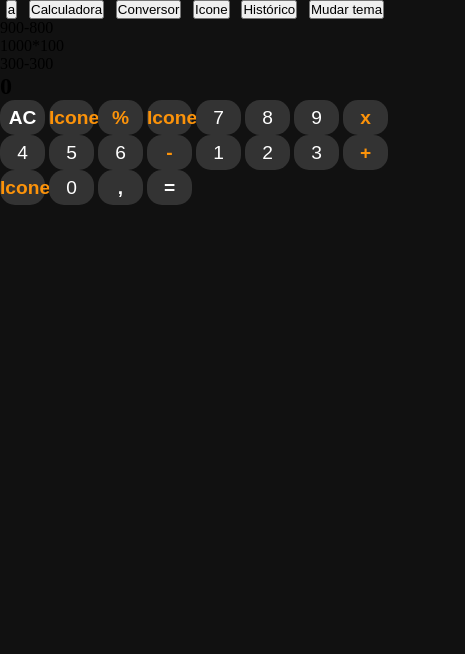
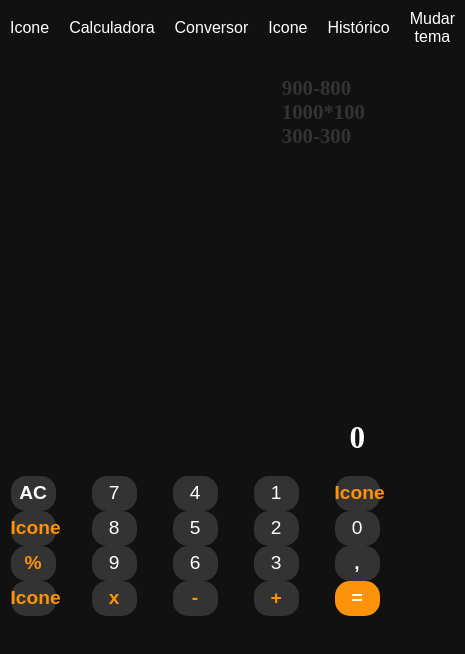
Before and after one commit to joaoguisilvae-wq/Calculadora, a plain HTML site: page index.html in a window 390 px wide. Shown: the whole page, 465 px wide, since content can reach past the window. Drawn offline with Linux system fonts and the light colour scheme.

Commit message:
css e parte da midia query

```diff
--- a/css/styles.css
+++ b/css/styles.css
@@ -2,9 +2,11 @@
 :root {
   --black-theme--background: #111;
   --black-theme-color: #fff;
+  --black-theme-history: #333;
   --black-theme-btn: #333;
-  --black-theme-btn-hover: #666;
   --icon-color: #fc930a;
+  --equal-theme-color: #fc930a;
+  --equal-color: #fff;
 }
 
 /* Geral */
@@ -15,6 +17,7 @@
 
 body {
   background-color: var(--black-theme--background);
+  height: 100dvh;
 }
 
 /* Header */
@@ -25,7 +28,42 @@ body {
   flex: 1;
 }
 
+#header-container button {
+  background: none;
+  border: none;
+  color: var(--black-theme-color);
+  padding: 10px;
+  font-size: 1rem;
+}
+
+/* Calculate-table */
+#calculate-table {
+  display: flex;
+  flex-direction: column;
+  align-items: end;
+  justify-content: space-between;
+  color: var(--black-theme-color);
+  padding: 0 100px;
+  margin: 20px 0;
+  height: 45%;
+  font-size: 1.3rem;
+  font-weight: bold;
+}
+
+#calculate-table .operation-history {
+  color: var(--black-theme-history);
+}
+
 /* Numbers table */
+#numbers-table {
+  display: flex;
+  flex-direction: column;
+  gap: 15px;
+  width: 40%;
+  margin: 0 auto;
+  text-align: center;
+}
+
 #numbers-table button {
   width: 45px;
   height: 35px;
@@ -45,3 +83,28 @@ body {
 #numbers-table .number {
   font-weight: 100;
 }
+
+#numbers-table #equal-btn {
+  background-color: var(--equal-theme-color);
+  color: var(--equal-color);
+}
+
+/* Media query */
+@media (max-width: 450px) {
+  #header-container {
+    width: 90%;
+  }
+  #calculate-table {
+    padding: 0 25px;
+  }
+
+  #numbers-table {
+    flex-direction: row;
+    gap: 15px;
+    width: 100%;
+    height: 100%;
+    max-height: 50px;
+    margin: 0 auto;
+    text-align: center;
+  }
+}
--- a/index.html
+++ b/index.html
@@ -12,7 +12,7 @@
   <body>
     <div id="header-container">
       <header>
-        <button id="swipe-screen">a</button>
+        <button id="swipe-screen">Icone</button>
         <button id="calc-option">Calculadora</button>
         <button id="conv-options">Conversor</button>
         <button id="more-options">Icone</button>
@@ -29,26 +29,36 @@
       <h2 id="in-operation">0</h2>
     </div>
     <div id="numbers-table">
+      <div class="block">
         <button id="ac-btn">AC</button>
         <button class="icon" id="delete-btn">Icone</button>
         <button class="icon" id="percentage-btn">%</button>
         <button class="icon" id="divieder-btn">Icone</button>
+      </div>
+      <div class="block">
         <button class="number" id="seven">7</button>
         <button class="number" id="eight">8</button>
         <button class="number" id="nine">9</button>
         <button class="icon" id="multiplication-btn">x</button>
+      </div>
+      <div class="block">
         <button class="number" id="four">4</button>
         <button class="number" id="five">5</button>
         <button class="number" id="six">6</button>
         <button class="icon" id="subtraction-btn">-</button>
+      </div>
+      <div class="block">
         <button class="number" id="one">1</button>
         <button class="number" id="two">2</button>
         <button class="number" id="three">3</button>
         <button class="icon" id="sum-btn">+</button>
+      </div>
+      <div class="block">
         <button class="icon" id="swipe-numbers-table">Icone</button>
         <button class="number" id="zero">0</button>
         <button id="comma-btn">,</button>
         <button id="equal-btn">=</button>
       </div>
+    </div>
   </body>
 </html>
```
Lines whose indentation alone changed are shown as unchanged.
